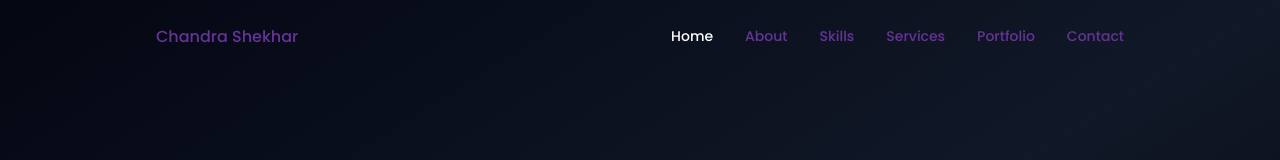
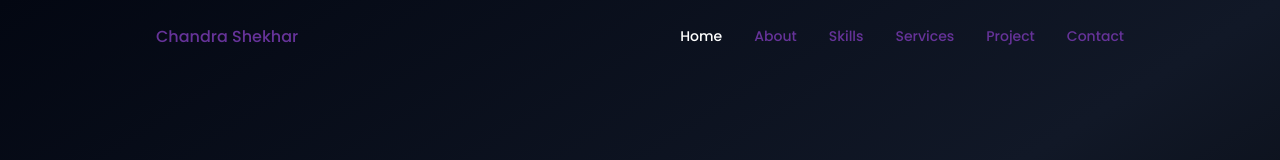
Before and after one commit to CSPEDITOR/Portfolio, a React (Vite) app: page / in a window 1280 px wide. Shown: the top 160 px of the page. Built offline with nearby package versions, Linux system fonts and the light colour scheme.

Commit message:
update navbar and contact us

```diff
--- a/package.json
+++ b/package.json
@@ -11,6 +11,7 @@
   },
   "dependencies": {
     "@emailjs/browser": "^4.4.1",
+    "emailjs-com": "^3.2.0",
     "react": "^19.1.0",
     "react-dom": "^19.1.0",
     "swiper": "^11.2.10"
--- a/src/components/contact/Contact.jsx
+++ b/src/components/contact/Contact.jsx
@@ -9,8 +9,8 @@ const Contact = () => {
     e.preventDefault();
 
     emailjs
-      .sendForm('service_ukpw8sm', 'template_5nh94b3', form.current, {
-        publicKey: 'c93sDFoB-trGl23N8',
+      .sendForm('service_ctc3uyp', 'template_9gx4s0h', form.current, {
+        publicKey: '686DPg2hymiJ01T35',
       })
       .then(
         () => {
--- a/src/components/header/Header.jsx
+++ b/src/components/header/Header.jsx
@@ -27,7 +27,7 @@ const Header = () => {
               { id: "#about", label: "About", icon: "uil-user" },
               { id: "#skills", label: "Skills", icon: "uil-file-alt" },
               { id: "#services", label: "Services", icon: "uil-briefcase-alt" },
-              { id: "#portfolio", label: "Portfolio", icon: "uil-scenery" },
+              { id: "#portfolio", label: "Project", icon: "uil-scenery" },
               { id: "#contact", label: "Contact", icon: "uil-message" },
             ].map((item) => (
               <li className="nav__item" key={item.id}>
```
Also changed, not shown: 1 other file (tests, documents, lock files or other folders).
